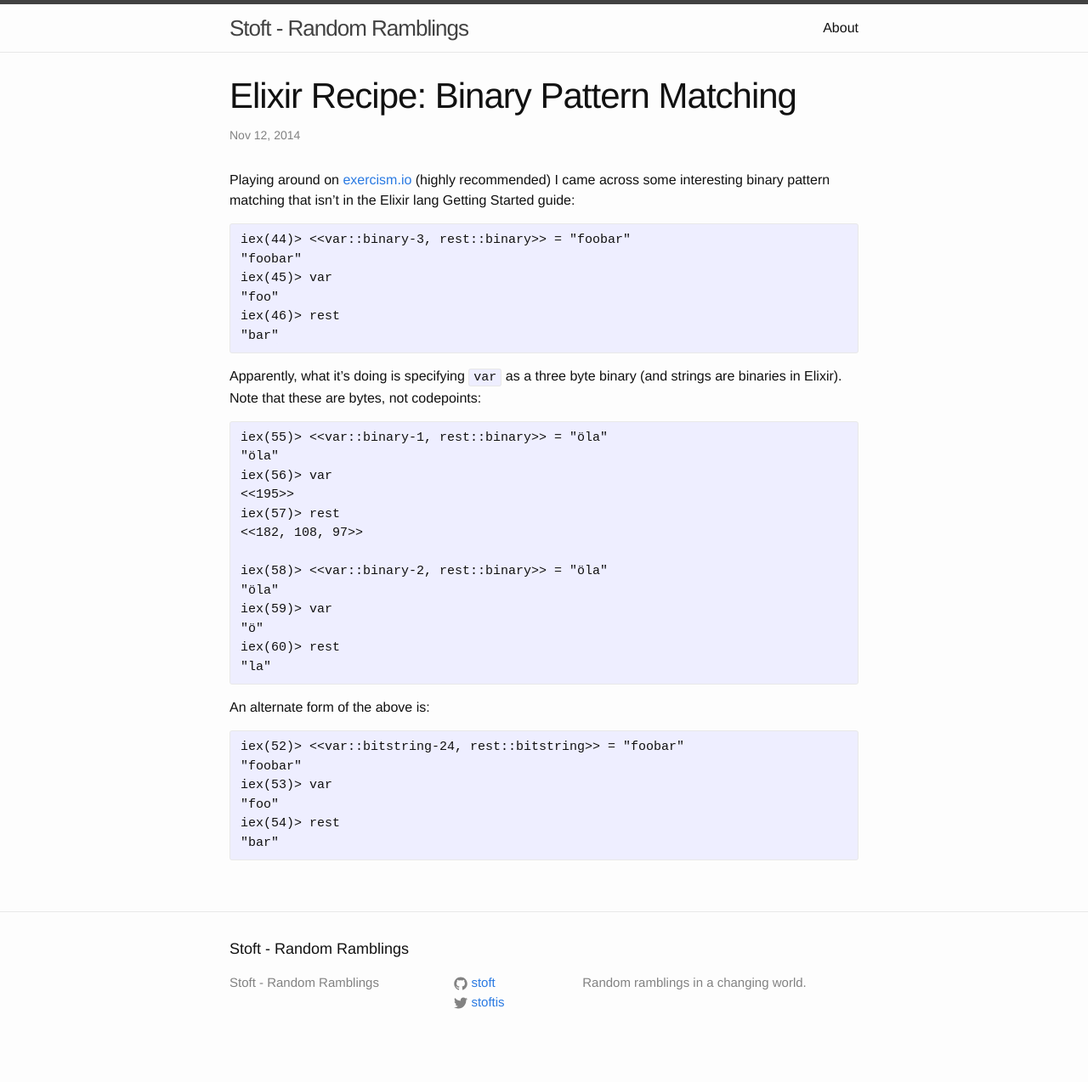
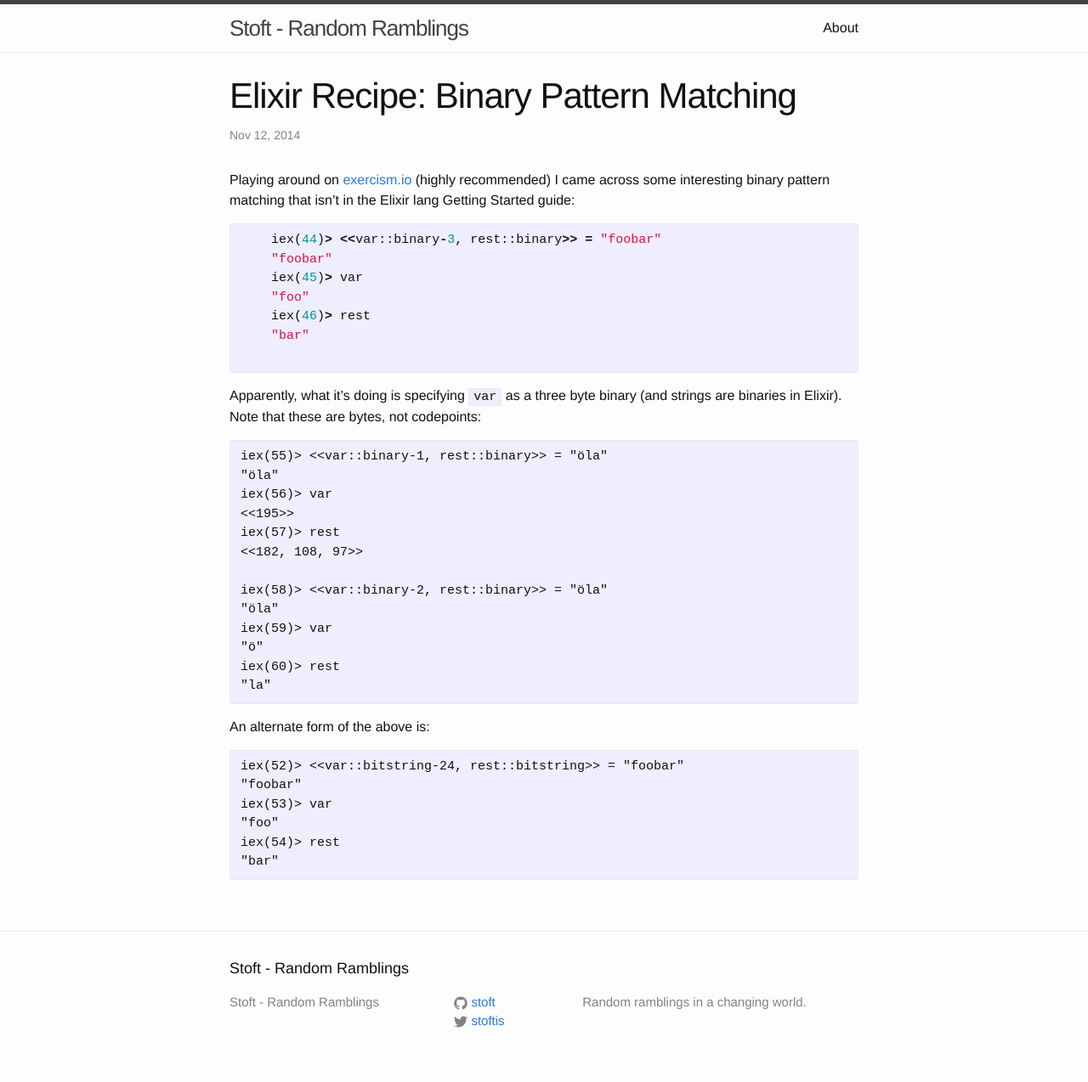
Before and after one commit to stoft/stoft.github.io, a Jekyll site: the page built from _posts/2014-11-12-elixir-recipe-binary-pattern-matching.md, in a window 1280 px wide. Shown: the whole page at 85% size. Built offline with Jekyll 4.4.1, drawn with Linux system fonts in a browser that asks for light colours; before the commit the page ends 1251 px from its top, so only the background shows below that.

Commit message:
Formatting

````diff
--- a/_posts/2014-11-12-elixir-recipe-binary-pattern-matching.md
+++ b/_posts/2014-11-12-elixir-recipe-binary-pattern-matching.md
@@ -7,14 +7,14 @@ categories: elixir otp
 
 Playing around on [exercism.io](http://exercism.io) (highly recommended) I came across some interesting binary pattern matching that isn't in the Elixir lang Getting Started guide:
 
-```Elixir
-iex(44)> <<var::binary-3, rest::binary>> = "foobar"
-"foobar"
-iex(45)> var
-"foo"
-iex(46)> rest
-"bar"
-```
+    {% highlight elixir %}
+    iex(44)> <<var::binary-3, rest::binary>> = "foobar"
+    "foobar"
+    iex(45)> var
+    "foo"
+    iex(46)> rest
+    "bar"
+    {% endhighlight %}
 
 Apparently, what it's doing is specifying `var` as a three byte binary (and strings are binaries in Elixir). Note that these are bytes, not codepoints:
 
````
